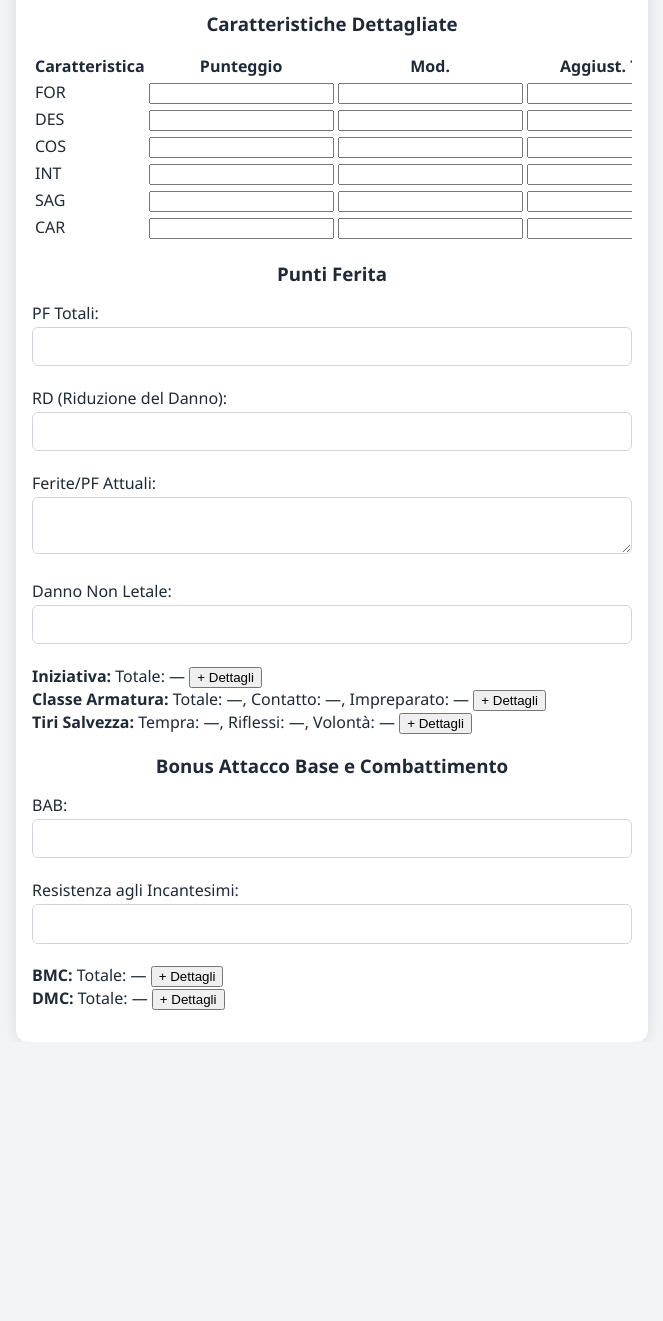
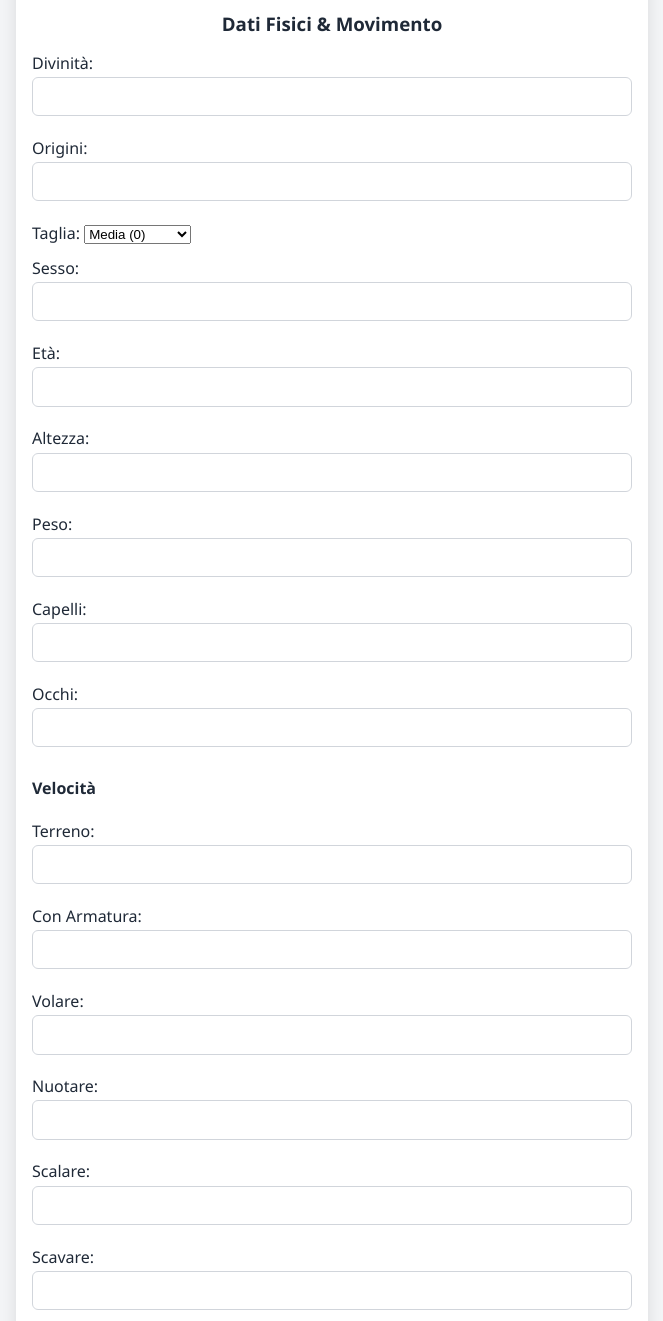
Before and after one commit to Strang394/pathfinder, a plain HTML site: page index.html in a window 1280 px wide. Shown: the part 580-1901 px from the top of the page, without its empty margins (308-971 px from the left). Before the commit the page ends 1622 px from the top, so only its background shows below. Drawn offline with Linux system fonts and the light colour scheme; no server answers.

Commit message:
Update index.html

```diff
--- a/index.html
+++ b/index.html
@@ -42,6 +42,36 @@
       <label>Razza: <input type="text" id="razza" /></label>
       <label>Classe/Livello: <input type="text" id="classeLivello" /></label>
       <label>Allineamento: <input type="text" id="allineamento" /></label>
+      <h3>Dati Fisici & Movimento</h3>
+
+<label>Divinità: <input type="text" id="divinita" /></label>
+<label>Origini: <input type="text" id="origini" /></label>
+
+<label>Taglia:
+  <select id="taglia" onchange="aggiornaTaglia()">
+    <option value="0">Media (0)</option>
+    <option value="-1">Piccola (-1)</option>
+    <option value="-2">Minuscola (-2)</option>
+    <option value="1">Grande (+1)</option>
+    <option value="2">Enorme (+2)</option>
+  </select>
+</label>
+
+<label>Sesso: <input type="text" id="sesso" /></label>
+<label>Età: <input type="text" id="eta" /></label>
+<label>Altezza: <input type="text" id="altezza" /></label>
+<label>Peso: <input type="text" id="peso" /></label>
+<label>Capelli: <input type="text" id="capelli" /></label>
+<label>Occhi: <input type="text" id="occhi" /></label>
+
+<h4>Velocità</h4>
+<label>Terreno: <input type="text" id="vel_terreno" /></label>
+<label>Con Armatura: <input type="text" id="vel_armatura" /></label>
+<label>Volare: <input type="text" id="vel_volare" /></label>
+<label>Nuotare: <input type="text" id="vel_nuotare" /></label>
+<label>Scalare: <input type="text" id="vel_scalare" /></label>
+<label>Scavare: <input type="text" id="vel_scavare" /></label>
+
 
       <h3>Caratteristiche Dettagliate</h3>
       <div style="overflow-x:auto">
```
